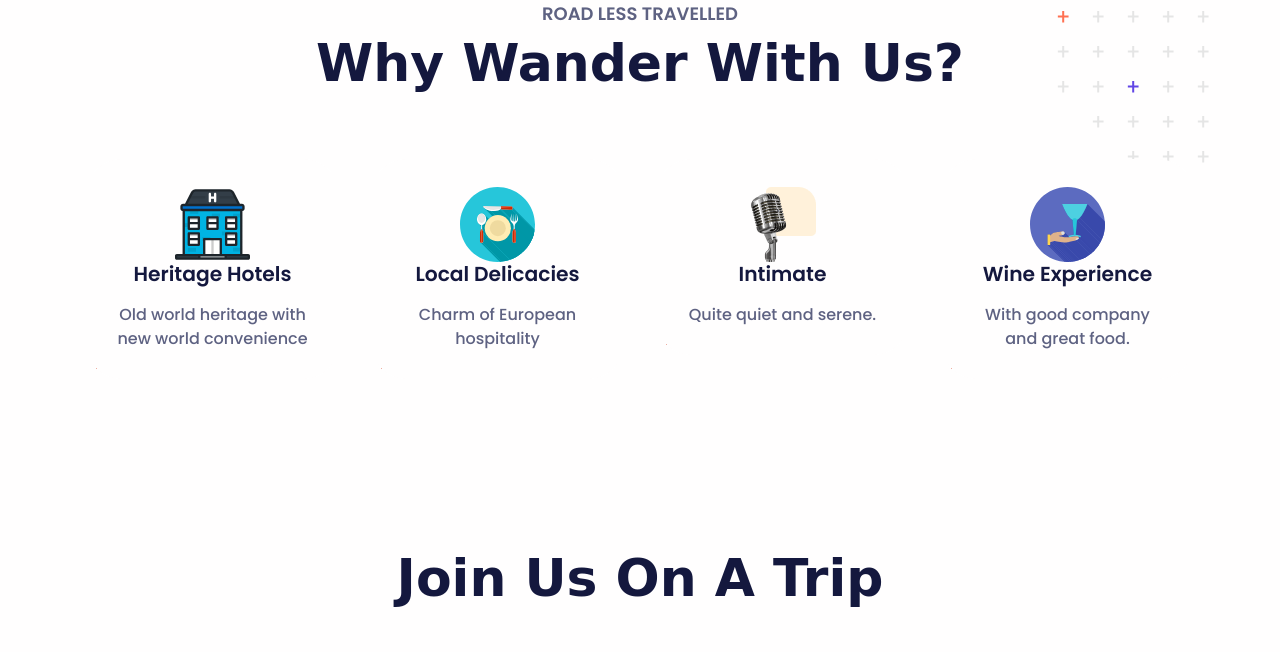
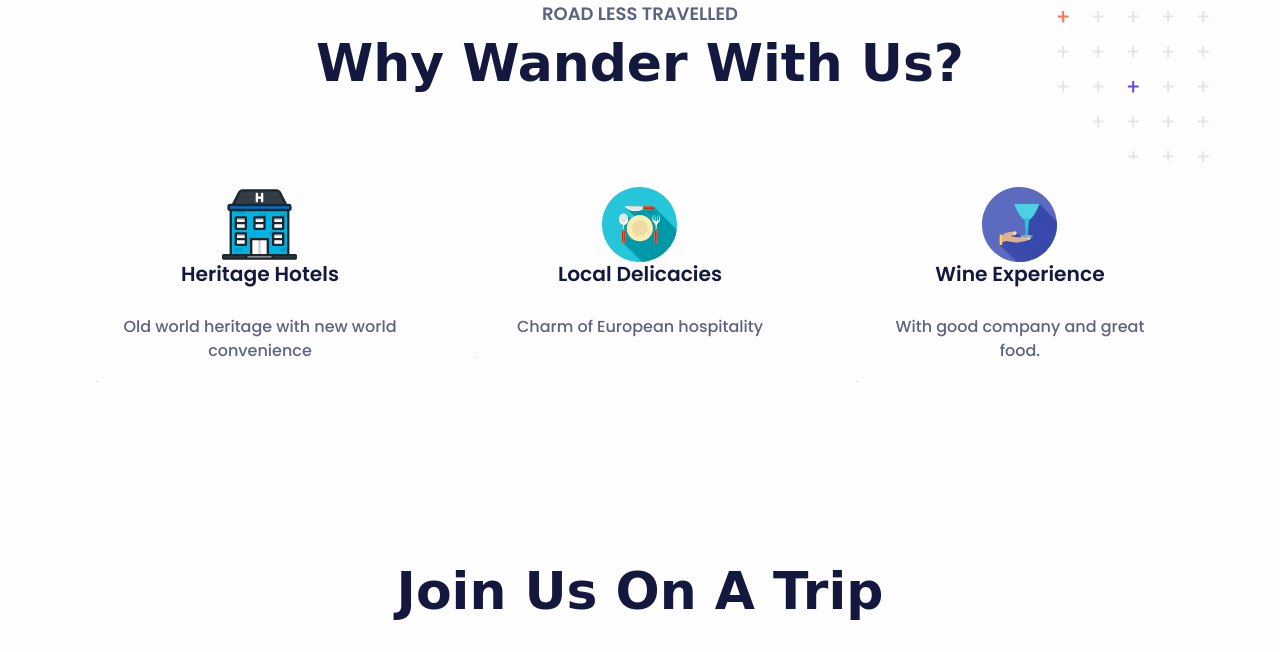
Before and after one commit to roadlesstravelledtoursnz/roadless, a plain HTML site: page index.html in a window 1280 px wide. Shown: the part 844-1496 px from the top of the page. Drawn offline with Linux system fonts and the light colour scheme; a web font is replaced by a local one.

Commit message:
remove intimate and pics

```diff
--- a/index.html
+++ b/index.html
@@ -206,7 +206,7 @@
             </h3>
           </div>
           <div class="row">
-            <div class="col-lg-3 col-sm-6 mb-6">
+            <div class="col-lg-4 col-sm-6 mb-6">
               <div
                 class="card service-card shadow-hover rounded-3 text-center align-items-center"
               >
@@ -218,14 +218,14 @@
                       alt="Service"
                     />
                   </a>
-                  <h4 class="mb-3">Heritage Hotels</h4>
+                  <h4 class="mb-4">Heritage Hotels</h4>
                   <p class="mb-0 fw-medium">
                     Old world heritage with new world convenience
                   </p>
                 </div>
               </div>
             </div>
-            <div class="col-lg-3 col-sm-6 mb-6">
+            <div class="col-lg-4 col-sm-6 mb-6">
               <div
                 class="card service-card shadow-hover rounded-3 text-center align-items-center"
               >
@@ -237,14 +237,14 @@
                     alt="Service"
                   />
                   </a>
-                  <h4 class="mb-3">Local Delicacies</h4>
+                  <h4 class="mb-4">Local Delicacies</h4>
                   <p class="mb-0 fw-medium">
                     Charm of European hospitality
                   </p>
                 </div>
               </div>
             </div>
-            <div class="col-lg-3 col-sm-6 mb-6">
+            <!--<div class="col-lg-3 col-sm-6 mb-6">
               <div
                 class="card service-card shadow-hover rounded-3 text-center align-items-center"
               >
@@ -262,8 +262,8 @@
                   </p>
                 </div>
               </div>
-            </div>
-            <div class="col-lg-3 col-sm-6 mb-6">
+            </div>-->
+            <div class="col-lg-4 col-sm-6 mb-6">
               <div
                 class="card service-card shadow-hover rounded-3 text-center align-items-center"
               >
@@ -275,7 +275,7 @@
                     alt="Service"
                   />
                   </a>
-                  <h4 class="mb-3">Wine Experience</h4>
+                  <h4 class="mb-4">Wine Experience</h4>
                   <p class="mb-0 fw-medium">
                     With good company and great food.
                   </p>
```
Also changed, not shown: tour_georgia.html (+4 -4 lines).
